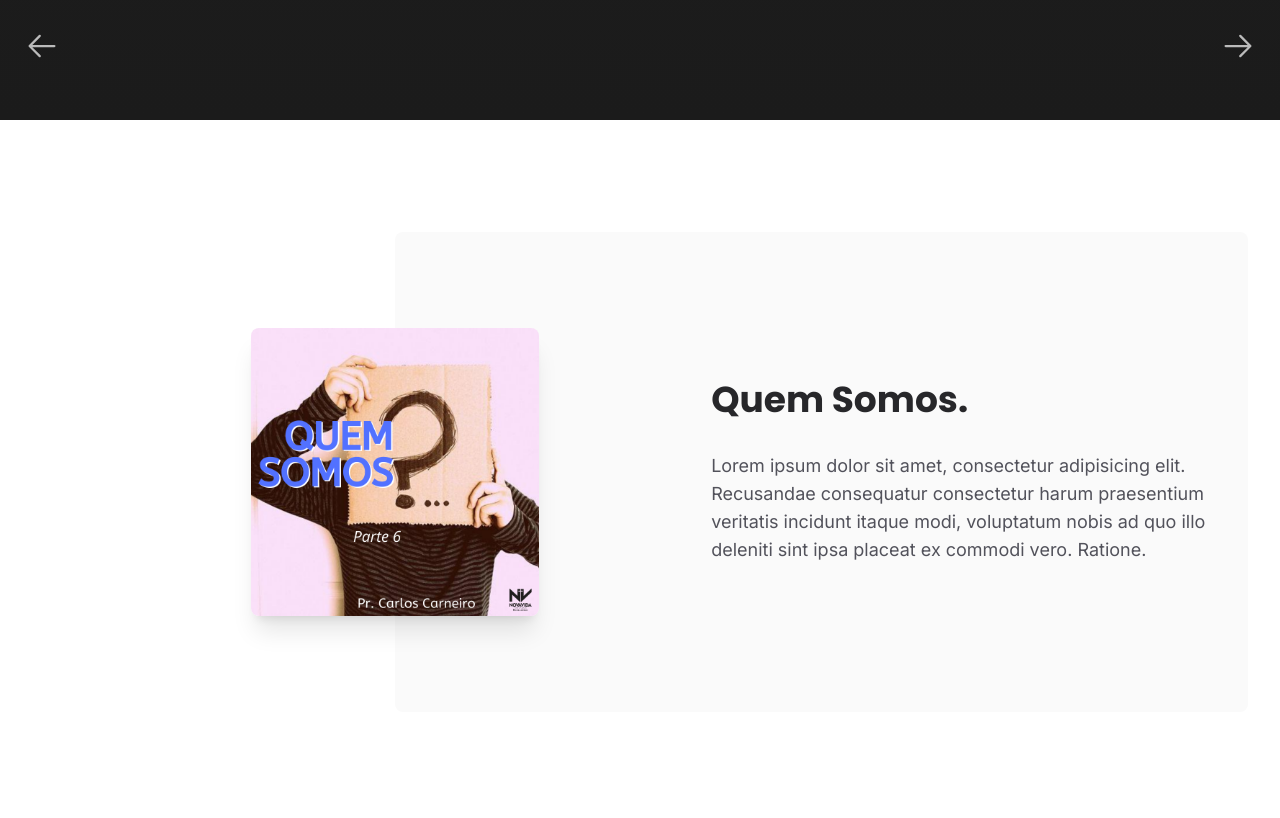
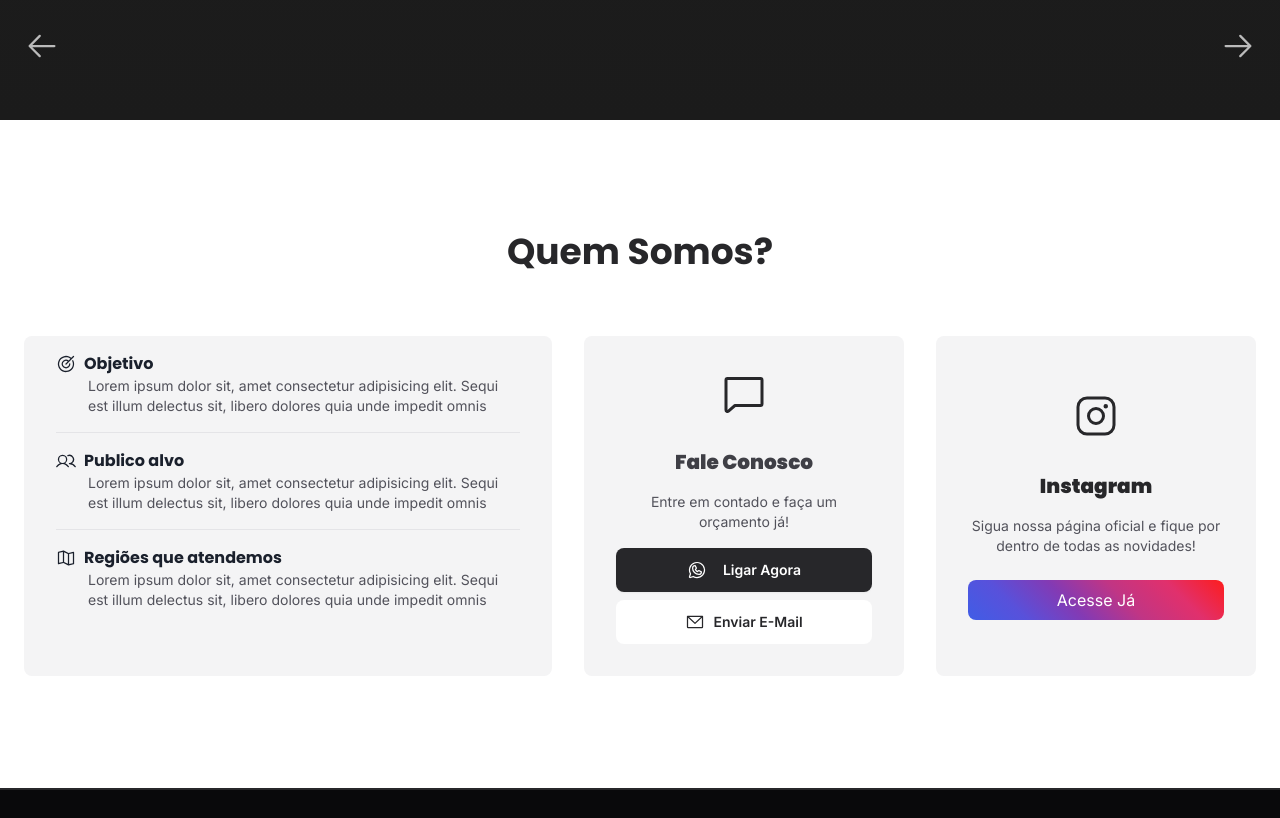
Before and after one commit to calebesg/webpage, a Next.js app: page / in a window 1280 px wide. Shown: the part 1960-2778 px from the top of the page. Built offline with nearby package versions, Linux system fonts and the light colour scheme; a web font is replaced by a local one; what @chakra-ui/next-js would draw is missing.

Commit message:
update about section

```diff
--- a/src/components/Footer.tsx
+++ b/src/components/Footer.tsx
@@ -8,9 +8,9 @@ import Container from '@/components/Container'
 
 export function Footer() {
   return (
-    <footer className="bg-zinc-950 border-t-2 border-zinc-800 py-10 px-8">
+    <footer className="bg-zinc-950 border-t-2 border-zinc-800 py-6 px-8">
       <Container>
-        <div className="w-full flex justify-between">
+        <div className="w-full flex justify-between items-center">
           <Logo color="light" />
 
           <span className="text-zinc-400">@Copyright - 2023</span>
--- a/src/components/ServiceCard.tsx
+++ b/src/components/ServiceCard.tsx
@@ -15,7 +15,7 @@ export default function ServiceCard({
     <div
       className={`
         flex justify-center p-8 rounded-lg w-full gap-4
-        ${theme === 'light' ? 'bg-white' : 'bg-zinc-50'}
+        ${theme === 'light' ? 'bg-white' : 'bg-zinc-100'}
       `}
     >
       {children}
--- a/src/pages/_document.tsx
+++ b/src/pages/_document.tsx
@@ -4,6 +4,7 @@ export default function Document() {
   return (
     <Html lang="en">
       <Head>
+        <meta name="theme-color" content="transparent" />
         <link rel="preconnect" href="https://fonts.googleapis.com" />
         <link
           rel="preconnect"
--- a/src/pages/index.tsx
+++ b/src/pages/index.tsx
@@ -12,6 +12,9 @@ import {
   InstagramLogo,
   ArrowRight,
   ArrowLeft,
+  Target,
+  Users,
+  MapTrifold,
 } from '@phosphor-icons/react'
 
 import Header from '@/components/Header'
@@ -19,10 +22,6 @@ import ServiceCard from '@/components/ServiceCard'
 import Container from '@/components/Container'
 import { ParterCard } from '@/components/PartnerCard'
 import { Footer } from '@/components/Footer'
-
-import aboutImg from '../../public/img/about.png'
-import socialImg from '../../public/img/social.jpg'
-import { GetStaticProps } from 'next'
 
 export default function Home() {
   const [loaded, setLoaded] = useState(false)
@@ -64,7 +63,6 @@ export default function Home() {
       <Header />
 
       <main className="font-sans">
-        {/* {BANNER ==================================================} */}
         <div className="relative w-full flex items-center justify-center bg-banner bg-cover bg-center m-auto h-[100vh] px-6 after:absolute after:inset-0 after:bg-gradient-to-t after:z-10 -z-1">
           <section className="w-full md:w-2/3 flex flex-col items-center gap-2 z-50">
             <h1 className="text-white font-Poppins font-bold text-4xl lg:text-5xl leading-tight text-center">
@@ -90,9 +88,7 @@ export default function Home() {
           </section>
         </div>
 
-        {/* {SERVIÇOS ===================================================} */}
-        <span id="services"></span>
-        <section className="px-6 py-16 lg:py-28">
+        <section id="service" className="px-6 py-16 lg:py-28">
           <Container>
             <h2 className="text-3xl lg:text-4xl font-Poppins font-bold text-zinc-800 text-center">
               O que podemos fazer por você
@@ -128,9 +124,10 @@ export default function Home() {
           </Container>
         </section>
 
-        {/* {PORTIFOLIO ======================================================} */}
-        <span id="portifolio"></span>
-        <section className="px-6 py-14 bg-zinc-700 relative after:absolute after:inset-0 after:bg-gradient-to-t-strong after:z-0">
+        <section
+          id="portifolio"
+          className="px-6 py-14 bg-zinc-700 relative after:absolute after:inset-0 after:bg-gradient-to-t-strong after:z-0"
+        >
           <Container>
             <h2 className="text-3xl lg:text-4xl font-Poppins font-bold text-white text-center relative z-20">
               Projetos lançados
@@ -185,42 +182,54 @@ export default function Home() {
           </Container>
         </section>
 
-        {/* {ABOUT ============================================================} */}
-        <span id="about" className="w-0 h-0"></span>
-        <Container>
-          <section className="relative lg:my-28 bg-zinc-50 w-full md:w-3/4 lg:w-2/3 min-h-[30rem] m-auto lg:ml-auto lg:mr-8 py-16 rounded-lg flex flex-col lg:flex-row lg:justify-end items-center gap-14">
-            <Image
-              src={aboutImg}
-              alt=""
-              className="w-52 md:w-72 shadow-xl rounded-lg lg:absolute lg:left-0 lg:-translate-x-1/2 lg:top-1/2 lg:-translate-y-1/2"
-            />
+        <section id="about" className="px-6 py-16 lg:py-28">
+          <Container>
+            <h2 className="text-3xl lg:text-4xl font-Poppins font-bold text-zinc-800 text-center">
+              Quem Somos?
+            </h2>
 
-            <main className="lg:self-center lg:w-2/3 px-8">
-              <h2 className="text-zinc-800 text-2xl lg:text-4xl text-center lg:text-left  font-Poppins font-bold">
-                Quem Somos.
-              </h2>
-              <p className="text-zinc-600 md:text-lg text-center lg:text-left mt-8 leading-relaxed">
-                Lorem ipsum dolor sit amet, consectetur adipisicing elit.
-                Recusandae consequatur consectetur harum praesentium veritatis
-                incidunt itaque modi, voluptatum nobis ad quo illo deleniti sint
-                ipsa placeat ex commodi vero. Ratione.
-              </p>
-            </main>
-          </section>
-        </Container>
+            <div className="flex flex-col md:flex-row mt-16 gap-8">
+              <ul className="flex-1 bg-zinc-100 rounded-lg px-8">
+                <li className="py-4 border-b border-zinc-200">
+                  <strong className="font-bold font-Poppins flex items-center gap-2">
+                    <Target size={20} /> Objetivo
+                  </strong>
 
-        {/* {CONTATO ==========================================================} */}
-        <span id="contact"></span>
-        <section className="relative bg-zinc-700 overflow-hidden after:absolute after:inset-0 after:bg-gradient-to-b after:lg:bg-gradient-to-r after:z-10">
-          <Container>
-            <div className="flex flex-col px-8 py-12">
-              <h2 className="text-white text-2xl font-bold">
-                Como nos encontrar?
-              </h2>
+                  <p className="w-full text-zinc-600 text-sm pl-8">
+                    Lorem ipsum dolor sit, amet consectetur adipisicing elit.
+                    Sequi est illum delectus sit, libero dolores quia unde
+                    impedit omnis
+                  </p>
+                </li>
 
-              <div className="flex flex-col lg:flex-row gap-8 mt-8 ">
-                <div className="bg-white flex flex-col items-center justify-center rounded-lg p-8 z-50">
-                  <Chat className="text-4xl text-green-400" />
+                <li className="py-4 border-b border-zinc-200">
+                  <strong className="font-bold font-Poppins flex items-center gap-2">
+                    <Users size={20} /> Publico alvo
+                  </strong>
+
+                  <p className="w-full text-zinc-600 text-sm pl-8">
+                    Lorem ipsum dolor sit, amet consectetur adipisicing elit.
+                    Sequi est illum delectus sit, libero dolores quia unde
+                    impedit omnis
+                  </p>
+                </li>
+
+                <li className="py-4">
+                  <strong className="font-bold font-Poppins flex items-center gap-2">
+                    <MapTrifold size={20} /> Regiões que atendemos
+                  </strong>
+
+                  <p className="w-full text-zinc-600 text-sm pl-8">
+                    Lorem ipsum dolor sit, amet consectetur adipisicing elit.
+                    Sequi est illum delectus sit, libero dolores quia unde
+                    impedit omnis
+                  </p>
+                </li>
+              </ul>
+
+              <div className="flex flex-1 flex-col lg:flex-row gap-8">
+                <div className="bg-zinc-100 flex flex-col items-center justify-center rounded-lg p-8 z-50">
+                  <Chat className="text-5xl text-zinc-800" />
 
                   <span className="font-Poppins font-black text-xl text-zinc-700 mt-8">
                     Fale Conosco
@@ -231,7 +240,7 @@ export default function Home() {
 
                   <a
                     href="//api.whatsapp.com/send?phone=62992000000"
-                    className="bg-white border border-green-400 w-full text-green-500 text-sm font-bold uppercase py-2 flex justify-center gap-4 rounded-lg mt-4 hover:bg-green-500 hover:text-white transition-colors cursor-pointer"
+                    className="bg-zinc-800 w-full text-white shadow-sm text-sm font-bold py-3 flex justify-center gap-4 rounded-lg mt-4 hover:bg-zinc-200 transition-colors cursor-pointer"
                     target="_blank"
                     rel="noopener noreferrer"
                   >
@@ -241,19 +250,19 @@ export default function Home() {
 
                   <a
                     href="mailto:institutional_email@gmail.com"
-                    className="border border-rose-400 bg-white w-full text-rose-500 text-sm font-bold uppercase py-2 flex justify-center gap-2 rounded-lg mt-2 hover:bg-rose-500 hover:text-white transition-colors cursor-pointer"
+                    className="bg-white w-full text-zinc-800 text-sm font-bold py-3 flex justify-center gap-2 rounded-lg mt-2 hover:bg-zinc-200 transition-colors cursor-pointer"
                     target="_blank"
                     rel="noopener noreferrer"
                   >
                     <EnvelopeSimple size={20} />
-                    <span>mandar email</span>
+                    <span>Enviar E-Mail</span>
                   </a>
                 </div>
 
-                <div className="bg-white flex flex-col items-center justify-center rounded-lg p-8 z-50">
-                  <InstagramLogo className="text-5xl text-pink-500" />
+                <div className="bg-zinc-100 flex flex-col items-center justify-center rounded-lg p-8 z-50">
+                  <InstagramLogo className="text-5xl text-zinc-800" />
 
-                  <span className="font-Poppins font-black text-xl text-zinc-700 mt-8">
+                  <span className="font-Poppins font-black text-xl text-zinc-800 mt-8">
                     Instagram
                   </span>
                   <span className="text-zinc-600 text-center text-sm mt-4 w-64 ">
@@ -263,7 +272,7 @@ export default function Home() {
 
                   <a
                     href="https://instagram.com"
-                    className="bg-gradient-instagram px-8 py-2 rounded-lg mt-6 text-white hover:brightness-105"
+                    className="bg-gradient-instagram px-8 py-2 w-full flex justify-center rounded-lg mt-6 text-white hover:brightness-105"
                     target="_blank"
                     rel="noopener noreferrer"
                   >
@@ -273,11 +282,6 @@ export default function Home() {
               </div>
             </div>
           </Container>
-          <Image
-            src={socialImg}
-            className="absolute w-full lg:w-1/2 lg:h-full bottom-0 lg:top-0 right-0 object-cover z-0"
-            alt="Telefone antigo"
-          />
         </section>
       </main>
 
@@ -285,10 +289,3 @@ export default function Home() {
     </>
   )
 }
-
-export const getStaticProps: GetStaticProps = async () => {
-  return {
-    props: {},
-    revalidate: 60 * 60,
-  }
-}
--- a/tailwind.config.ts
+++ b/tailwind.config.ts
@@ -28,6 +28,9 @@ const config: Config = {
           'linear-gradient(180deg, #27272a, #27272a, #27272a, #27272a, #ffffff00)',
         'gradient-instagram':
           'linear-gradient(45deg, #405de6, #5851db, #833ab4, #c13584, #e1306c, #fd1d1d)',
+        'gradient-whatsapp':
+          'linear-gradient(45deg, #1EBEA5, #1EBEA5, #00E676, #00E676, #00E676, #D0E9EA)',
+        'gradient-email': 'linear-gradient(45deg, #EE5A24, #EA2027 )',
       },
     },
   },
```
Also changed, not shown: src/components/NavOptions.tsx (+1 -8 lines).
